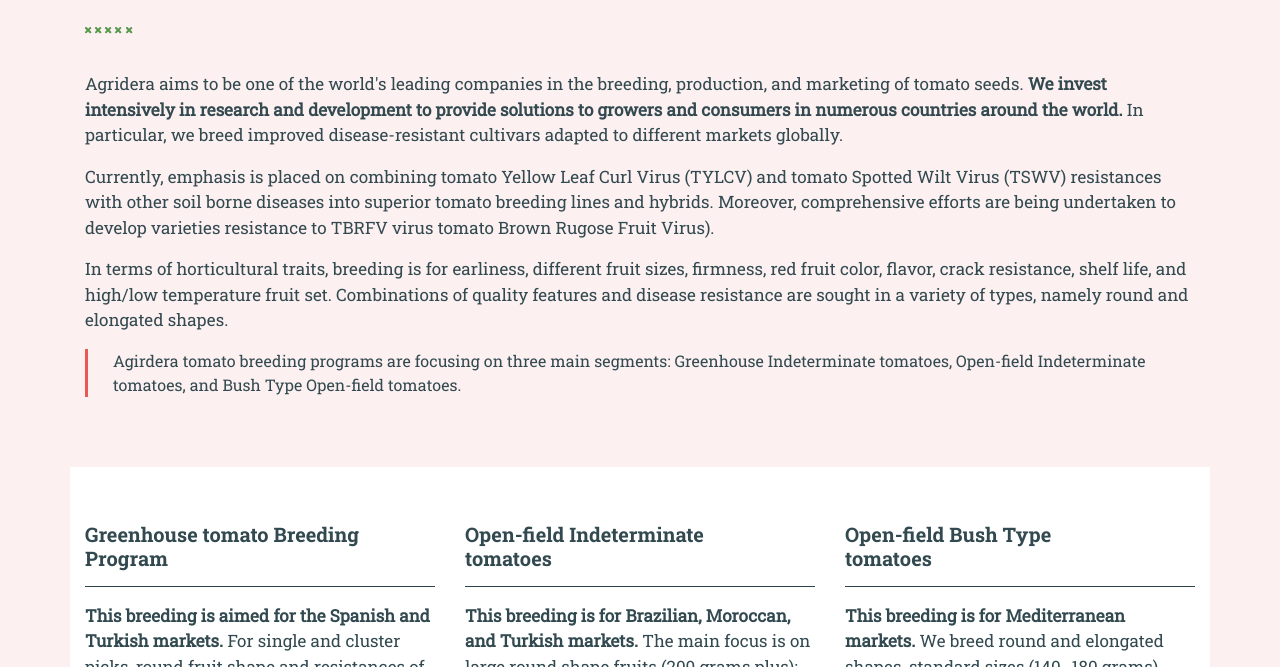
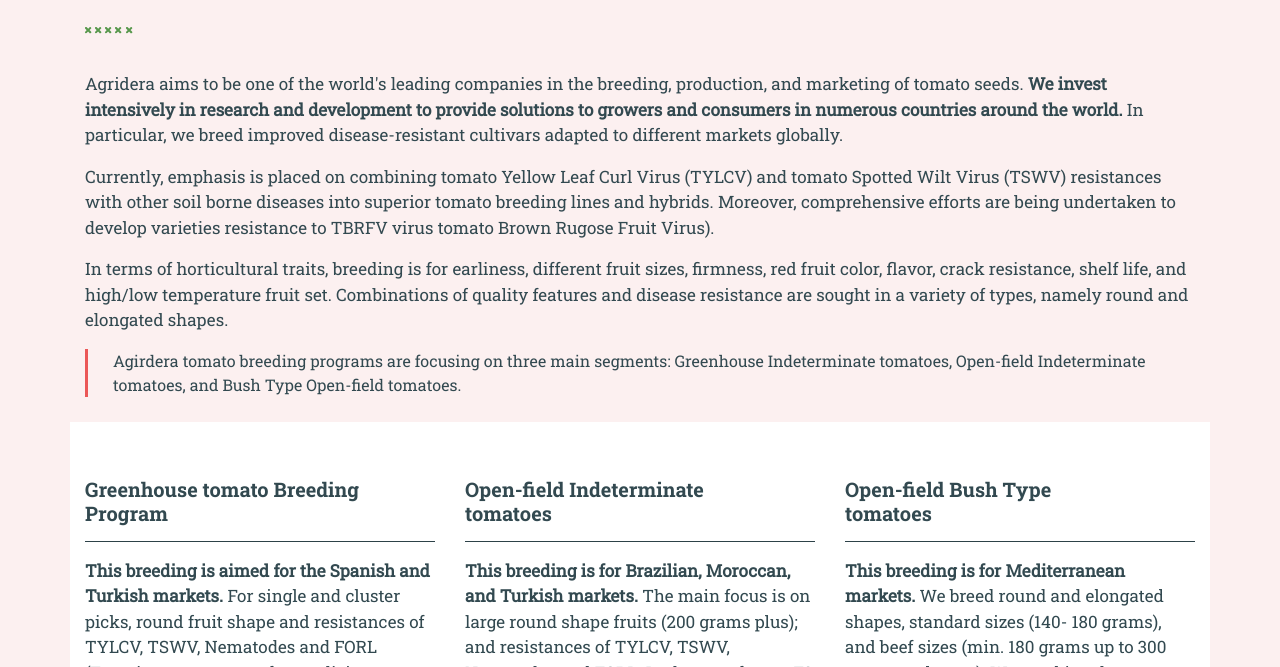
Before and after one commit to Tarold/Agriculture-Site, a plain HTML site: page tomatoAll.html in a window 1280 px wide. Shown: the part 725-1392 px from the top of the page. Drawn offline with nearby package versions, Linux system fonts and the light colour scheme; files whose address does not match are found by name.

Commit message:
Add files via upload

```diff
--- a/css/style.css
+++ b/css/style.css
@@ -484,7 +484,7 @@
 
 .visionMission {
     padding-top: 50px;
-    padding-bottom: 70px;
+    padding-bottom: 25px;
 }
 
 .crosses {
```
